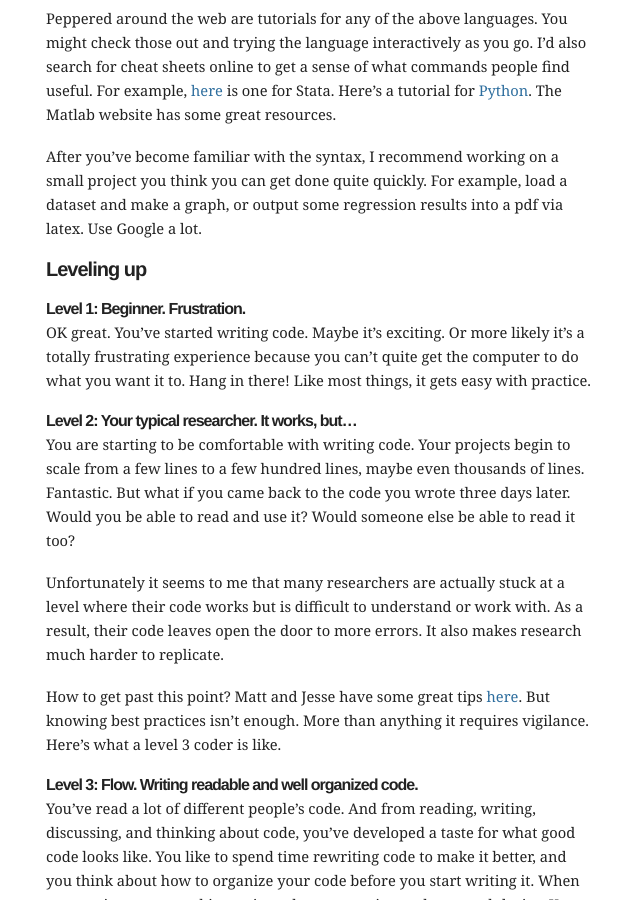
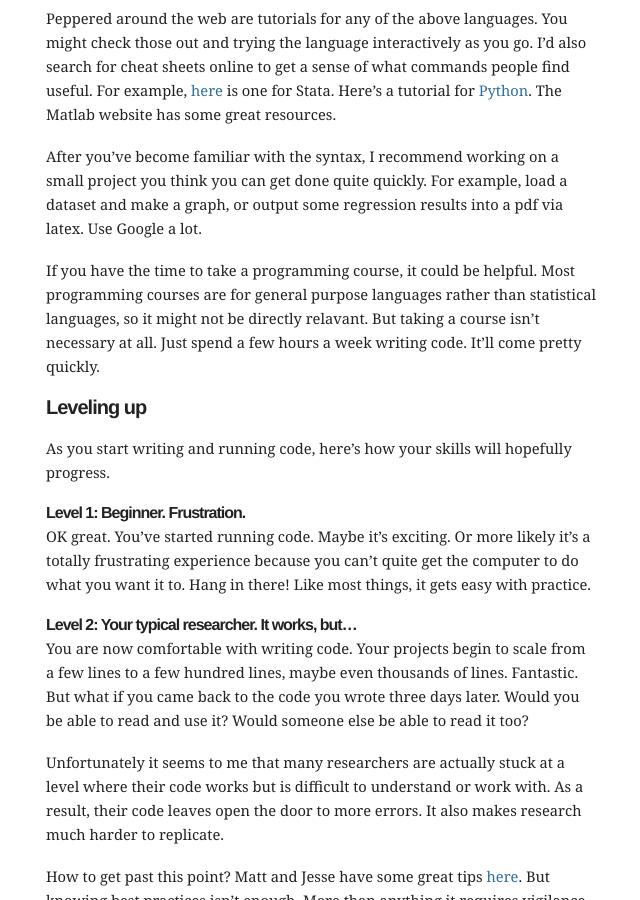
Before and after one commit to mbwong/mbwong.github.com, a Jekyll site: the page built from _posts/2014-03-13-programming-for-beginner-economists.md, in a window 1280 px wide and 900 px high, scrolled down 1352 px. Shown: the whole window, without its empty margins (304-944 px from the left). Built offline with Jekyll 4.4.1, drawn with Linux system fonts in a browser that asks for light colours.

Commit message:
Update 2014-03-13-programming-for-beginner-economists.md

```diff
--- a/_posts/2014-03-13-programming-for-beginner-economists.md
+++ b/_posts/2014-03-13-programming-for-beginner-economists.md
@@ -35,15 +35,19 @@ Peppered around the web are tutorials for any of the above languages. You might
 
 After you've become familiar with the syntax, I recommend working on a small project you think you can get done quite quickly. For example, load a dataset and make a graph, or output some regression results into a pdf via latex. Use Google a lot.
 
+If you have the time to take a programming course, it could be helpful. Most programming courses are for general purpose languages rather than statistical languages, so it might not be directly relavant. But taking a course isn't necessary at all. Just spend a few hours a week writing code. It'll come pretty quickly.
+
 ## Leveling up
+
+As you start writing and running code, here's how your skills will hopefully progress.
 
 ###Level 1: Beginner. Frustration.
 
-OK great. You've started writing code. Maybe it's exciting. Or more likely it's a totally frustrating experience because you can't quite get the computer to do what you want it to. Hang in there! Like most things, it gets easy with practice.
+OK great. You've started running code. Maybe it's exciting. Or more likely it's a totally frustrating experience because you can't quite get the computer to do what you want it to. Hang in there! Like most things, it gets easy with practice.
 
 ###Level 2: Your typical researcher. It works, but&#8230;
 
-You are starting to be comfortable with writing code. Your projects begin to scale from a few lines to a few hundred lines, maybe even thousands of lines. Fantastic. But what if you came back to the code you wrote three days later. Would you be able to read and use it? Would someone else be able to read it too?
+You are now comfortable with writing code. Your projects begin to scale from a few lines to a few hundred lines, maybe even thousands of lines. Fantastic. But what if you came back to the code you wrote three days later. Would you be able to read and use it? Would someone else be able to read it too?
 
 Unfortunately it seems to me that many researchers are actually stuck at a level where their code works but is difficult to understand or work with. As a result, their code leaves open the door to more errors. It also makes research much harder to replicate.
 
```
